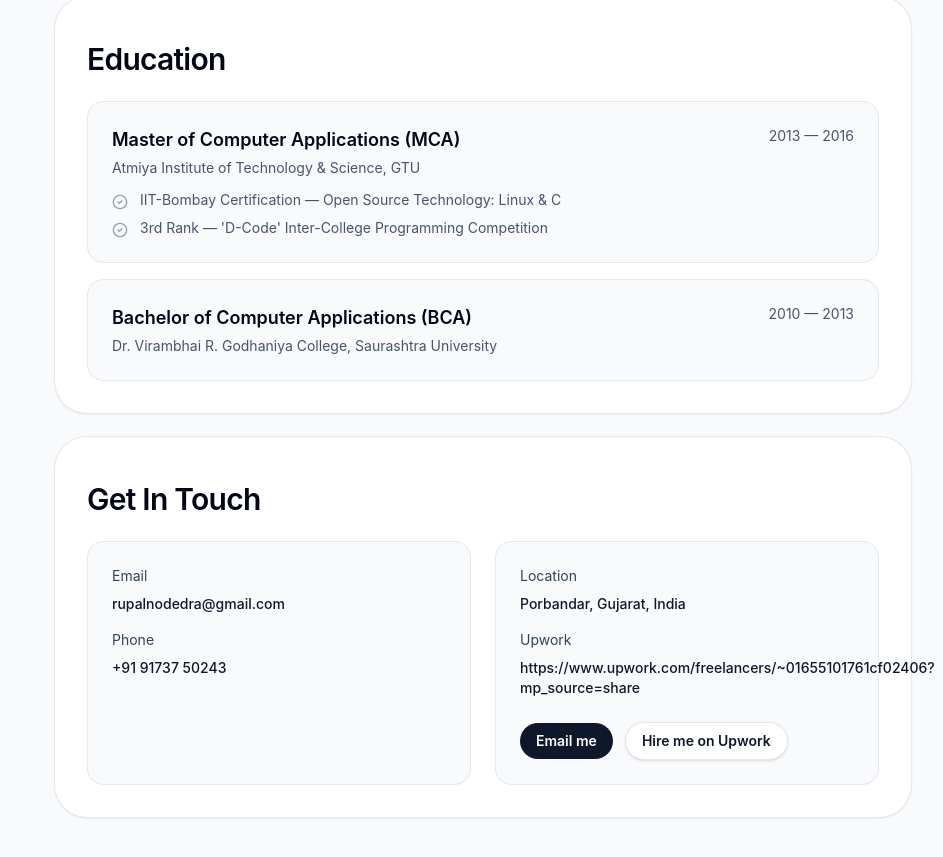
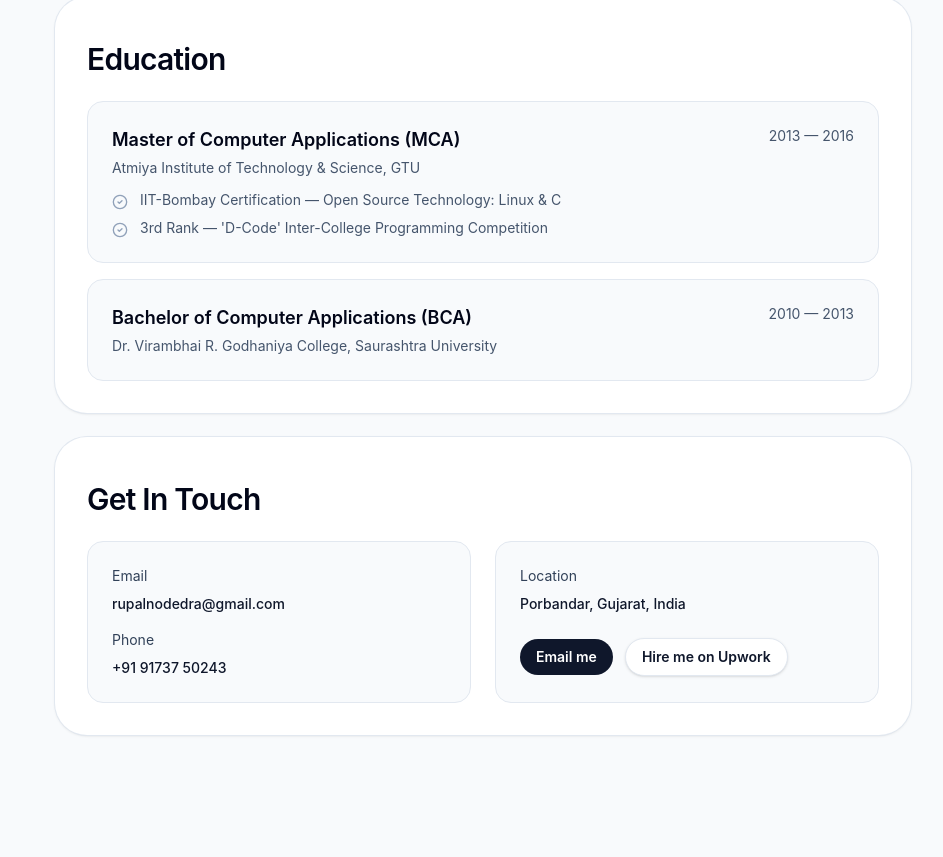
Before and after one commit to rupal-bapodara/portfolio, a React (Vite) app: page / in a window 1280 px wide. Shown: the part 8696-9553 px from the top of the page, without its empty margins (337-1280 px from the left). After the commit the page ends 9471 px from the top, so only its background shows below. Built offline with nearby package versions, Linux system fonts and the light colour scheme; no server answers.

Commit message:
remove upwork link

```diff
--- a/src/components/sections/ContactSection.jsx
+++ b/src/components/sections/ContactSection.jsx
@@ -23,15 +23,6 @@ export const ContactSection = ({ profile }) => (
             <div className="rounded-[1rem] border border-slate-200 bg-slate-50 p-6">
                 <p className="text-sm text-slate-700">Location</p>
                 <p className="mt-2 text-sm font-medium text-slate-900">{profile.location}</p>
-                <p className="mt-4 text-sm text-slate-700">Upwork</p>
-                <a
-                    className="mt-2 block text-sm font-medium text-slate-900"
-                    href={profile.upwork}
-                    target="_blank"
-                    rel="noreferrer"
-                >
-                    https://www.upwork.com/freelancers/~01655101761cf02406?mp_source=share
-                </a>
                 <div className="mt-6 flex flex-col gap-3 sm:flex-row sm:items-center">
                     <a
                         href={`mailto:${profile.email}`}
```
